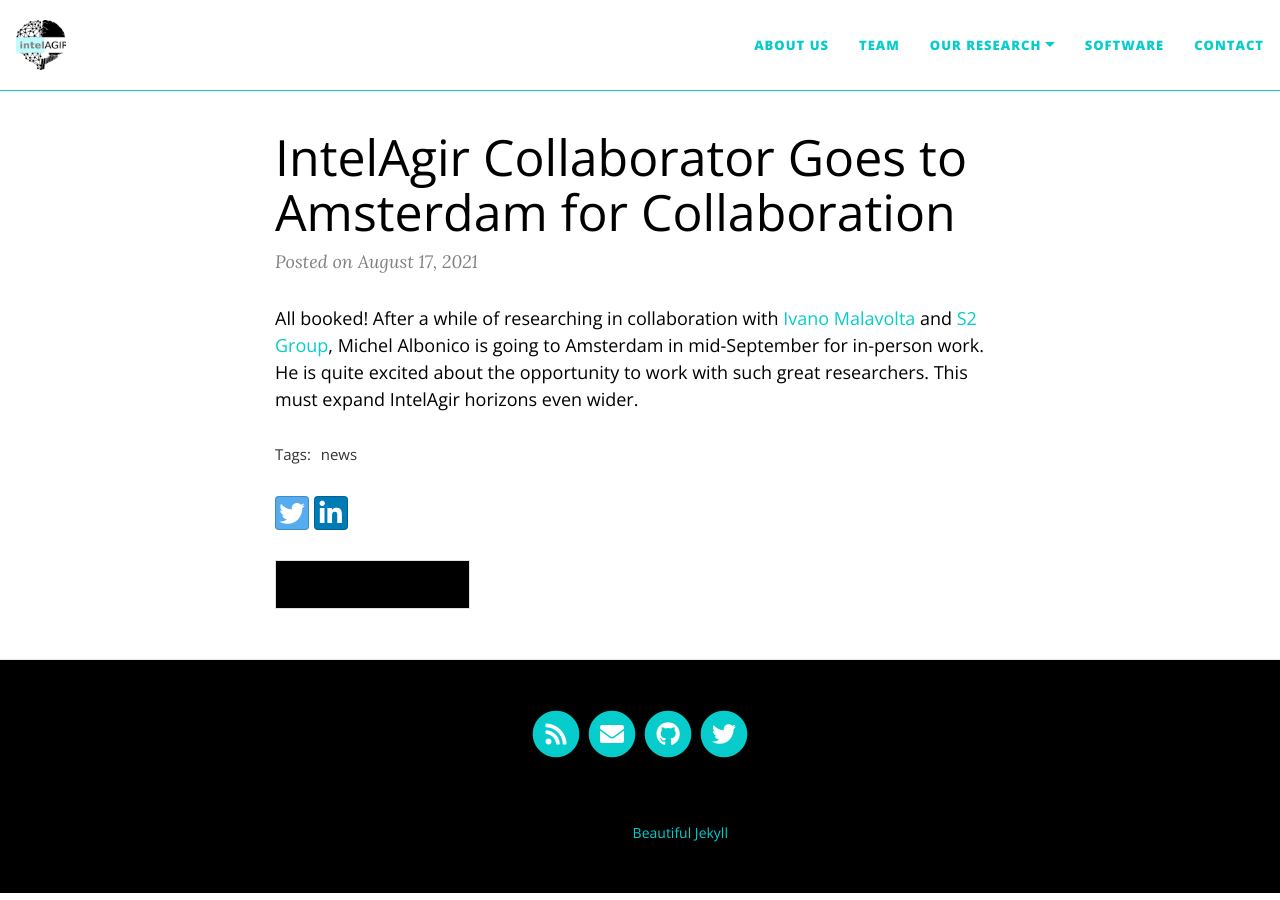
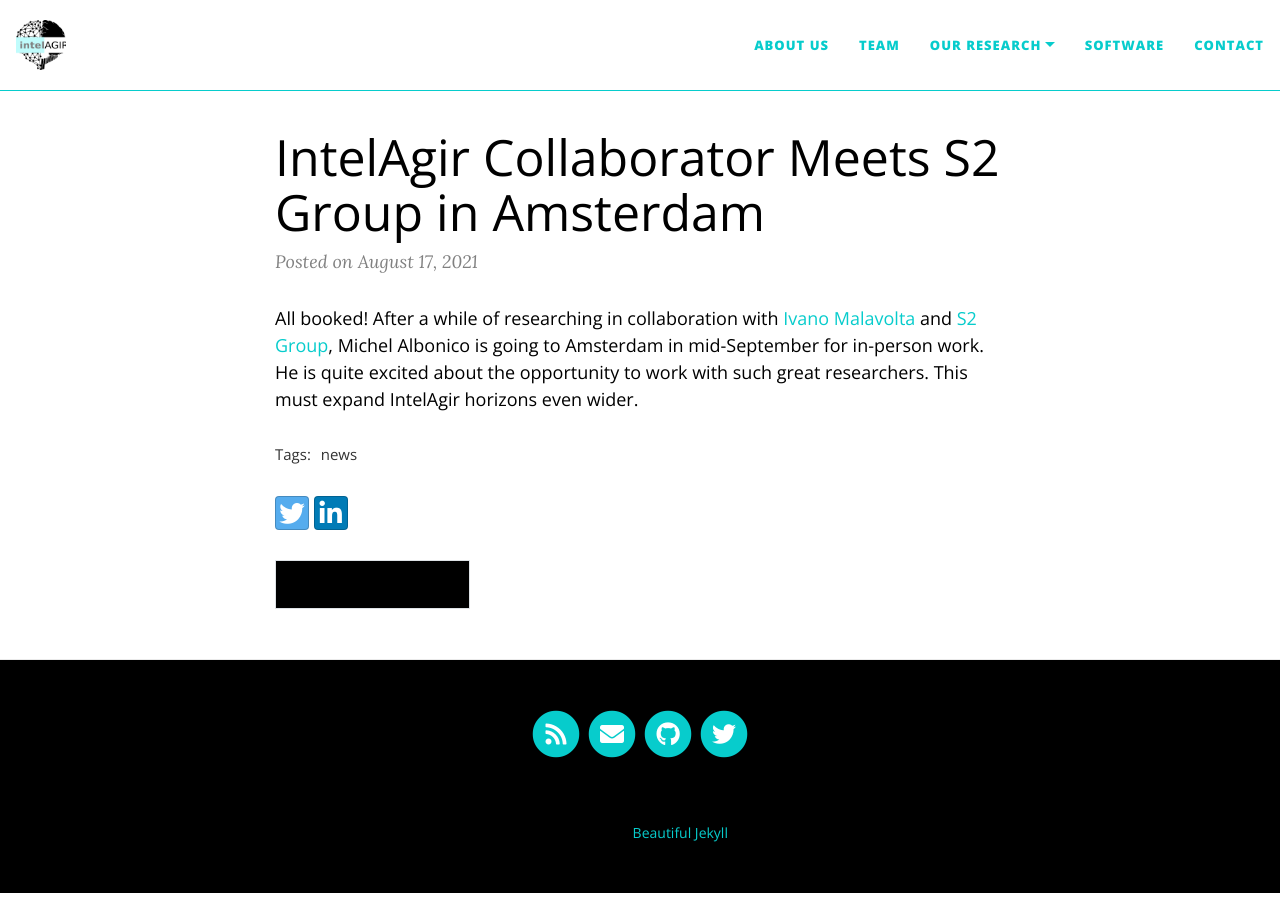
Before and after one commit to IntelAgir-Research-Group/intelagir-research-group.github.io, a Jekyll site: the page built from _posts/2021-08-17-collaborator-amsterdam.md, in a window 1280 px wide. Built offline with Jekyll 4.4.1, drawn with Linux system fonts in a browser that asks for light colours; nearby versions of some CDN libraries.

Commit message:
Update 2021-08-17-collaborator-amsterdam.md

```diff
--- a/_posts/2021-08-17-collaborator-amsterdam.md
+++ b/_posts/2021-08-17-collaborator-amsterdam.md
@@ -1,6 +1,6 @@
 ---
 layout: post
-title: IntelAgir Collaborator Goes to Amsterdam for Collaboration
+title: IntelAgir Collaborator Meets S2 Group in Amsterdam
 tags: [news]
 comments: true
 ---
```
